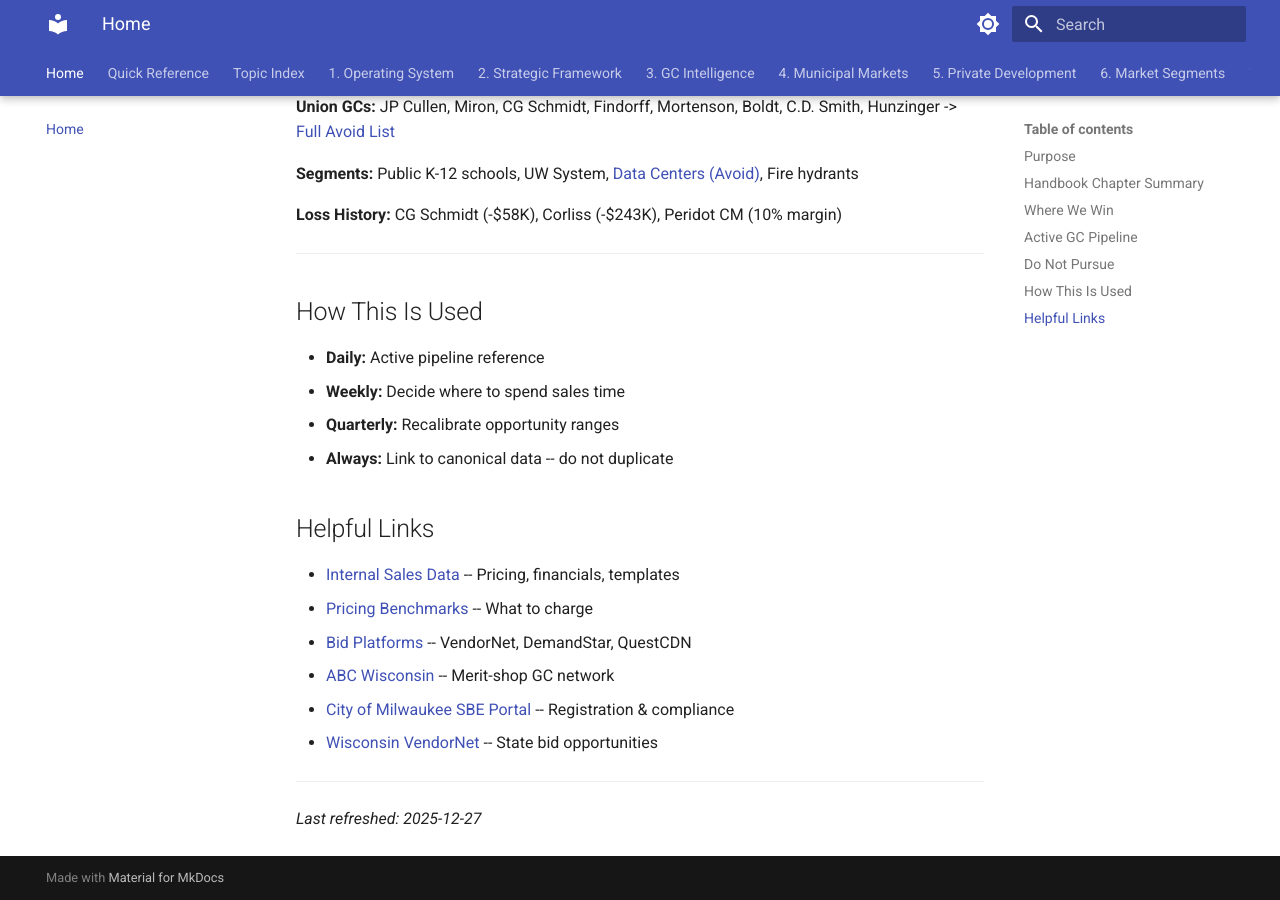
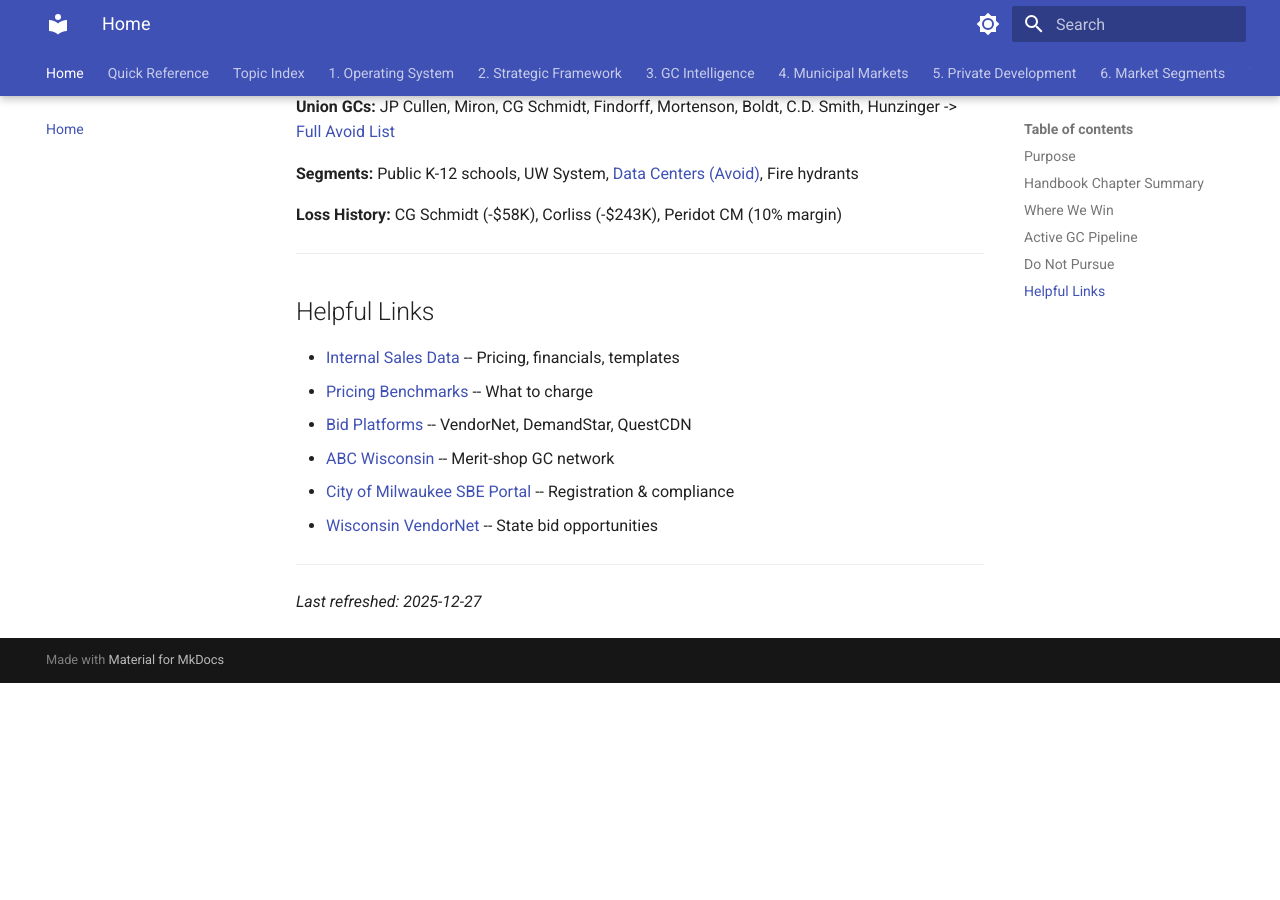
Before and after one commit to LaBrant-Associates-LLC/sales-intelligence-handbook, an MkDocs documentation site: the page built from docs/index.md, in a window 1280 px wide and 900 px high, scrolled down 2103 px. Built offline with MkDocs 1.6.1 and Material for MkDocs 9.7.7, drawn with Linux system fonts in a browser that asks for light colours; after the commit the page ends 2786 px from its top, so only the background shows below that.

Commit message:
Remove How This Is Used section from homepage
🤖 Generated with [Claude Code](https://claude.com/claude-code)

Co-Authored-By: Claude Opus 4.5 <noreply@anthropic.com>

```diff
--- a/docs/index.md
+++ b/docs/index.md
@@ -64,13 +64,6 @@ We currently derive most revenue from less than 10 GC relationships. This resear
 
 ---
 
-## How This Is Used
-
-- **Daily:** Active pipeline reference
-- **Weekly:** Decide where to spend sales time
-- **Quarterly:** Recalibrate opportunity ranges
-- **Always:** Link to canonical data -- do not duplicate
-
 ## Helpful Links
 
 - [Internal Sales Data](ch8-sales-system.md) -- Pricing, financials, templates
```
